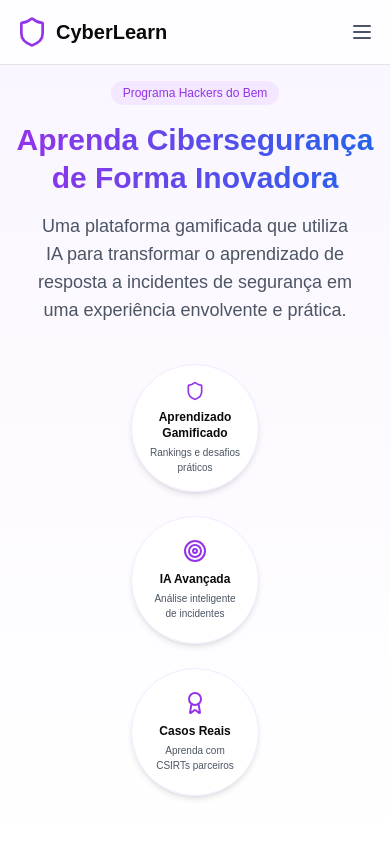
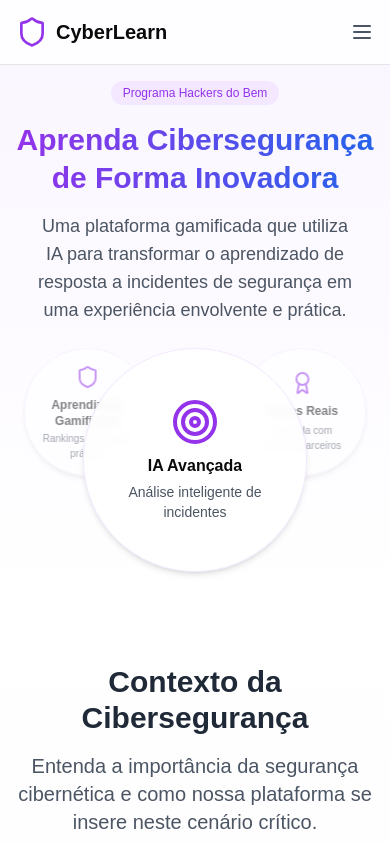
Before and after one commit to gt-rnp-lfi/gt-rnp-lfi.github.io, a Next.js app in the folder rnp-landingpage/: page / in a window 390 px wide. Shown: the top 844 px of the page. Built offline with nearby package versions, Linux system fonts and the light colour scheme.

Commit message:
Refactor: estiliza os círculos decorativos em mobile e adequa espaçametos em telas maiores

```diff
--- a/rnp-landingpage/components/context-section.tsx
+++ b/rnp-landingpage/components/context-section.tsx
@@ -28,11 +28,11 @@ const contextItems = [
 
 export default function ContextSection() {
   return (
-    <section className="relative w-full min-h-screen bg-gradient-to-b from-white to-purple-50 overflow-hidden">
+    <section className="relative w-full bg-gradient-to-b from-white to-purple-50 overflow-hidden">
       <div className="absolute inset-0 w-full h-full -z-10">
         {/* Elementos decorativos similares se necessário */}
       </div>
-      <div className="container mx-auto px-4 py-20 relative z-10">
+      <div className="container mx-auto px-4 py-16 relative z-10">
         <motion.div
           initial={{ opacity: 0, y: 20 }}
           whileInView={{ opacity: 1, y: 0 }}
--- a/rnp-landingpage/components/hero-section.tsx
+++ b/rnp-landingpage/components/hero-section.tsx
@@ -2,6 +2,9 @@
 
 import { motion } from 'framer-motion'
 import { Shield, Award, Target } from 'lucide-react'
+import useEmblaCarousel from 'embla-carousel-react'
+import Autoplay from 'embla-carousel-autoplay'
+import { useCallback, useEffect, useState } from 'react'
 
 const features = [
   { icon: Shield, title: 'Aprendizado Gamificado', description: 'Rankings e desafios práticos' },
@@ -10,24 +13,74 @@ const features = [
 ]
 
 export default function HeroSection() {
-  const FeatureCircle = ({ feature }: { feature: typeof features[0] }) => {
+  const [emblaRef, emblaApi] = useEmblaCarousel(
+    {
+      loop: true,
+      align: 'center',
+      skipSnaps: false,
+    },
+    [Autoplay({ delay: 5000, stopOnInteraction: false })]
+  )
+
+  const [selectedIndex, setSelectedIndex] = useState(0)
+
+  useEffect(() => {
+    if (!emblaApi) return
+
+    emblaApi.on('select', () => {
+      setSelectedIndex(emblaApi.selectedScrollSnap())
+    })
+  }, [emblaApi])
+
+  const scrollPrev = useCallback(() => {
+    if (emblaApi) emblaApi.scrollPrev()
+  }, [emblaApi])
+
+  const scrollNext = useCallback(() => {
+    if (emblaApi) emblaApi.scrollNext()
+  }, [emblaApi])
+
+  const FeatureCircle = ({
+    feature,
+    isCenter,
+    isStatic = false
+  }: {
+    feature: typeof features[0],
+    isCenter: boolean,
+    isStatic?: boolean
+  }) => {
     const { icon: Icon, title, description } = feature
+
+    const content = (
+      <div className="flex flex-col items-center max-h-full">
+        <Icon className={`${isCenter ? 'h-12 w-12' : 'h-6 w-6'} text-purple-600 mb-2 flex-shrink-0`} />
+        <h3 className={`${isCenter ? 'text-base' : 'text-xs'} font-semibold mb-1 line-clamp-2`}>{title}</h3>
+        <p className={`${isCenter ? 'text-sm' : 'text-[10px]'} text-gray-600 line-clamp-2`}>{description}</p>
+      </div>
+    )
+
+    if (isStatic) {
+      return (
+        <div className="flex flex-col items-center justify-center text-center bg-white/90 backdrop-blur-sm p-8 rounded-full shadow-md border border-purple-100 aspect-square">
+          {content}
+        </div>
+      )
+    }
+
     return (
       <motion.div
-        className="flex flex-col items-center justify-center text-center bg-white/90 backdrop-blur-sm p-4 sm:p-6 rounded-full shadow-md border border-purple-100 w-32 h-32 sm:w-40 sm:h-40 md:w-48 md:h-48"
+        className="flex flex-col items-center justify-center text-center bg-white/90 backdrop-blur-sm p-4 rounded-full shadow-md border border-purple-100 aspect-square"
         initial={{ scale: 0.9, opacity: 0 }}
         animate={{ scale: 1, opacity: 1 }}
         transition={{ duration: 0.5 }}
       >
-        <Icon className="h-6 w-6 sm:h-8 sm:w-8 md:h-10 md:w-10 text-purple-600 mb-2" />
-        <h3 className="text-xs sm:text-sm font-semibold mb-1">{title}</h3>
-        <p className="text-[10px] sm:text-xs text-gray-600">{description}</p>
+        {content}
       </motion.div>
     )
   }
 
   return (
-    <div className="relative min-h-screen w-full flex flex-col justify-between bg-gradient-to-b from-purple-50 to-white overflow-hidden">
+    <div className="relative min-h-[600px] sm:min-h-[800px] w-full flex flex-col bg-gradient-to-b from-purple-50 to-white overflow-hidden">
       {/* Background Decoration - Ajustado para melhor responsividade */}
       <div className="absolute inset-0 w-full h-full -z-10 overflow-hidden">
         <div
@@ -41,7 +94,7 @@ export default function HeroSection() {
       </div>
 
       {/* Conteúdo Principal */}
-      <div className="container mx-auto px-4 relative z-10 flex-1 flex flex-col items-center
+      <div className="container mx-auto px-4 relative z-10 flex flex-col items-center
         pt-20 sm:pt-24 md:pt-32"> {/* Ajustado padding-top para compensar navbar fixa */}
         <motion.div
           initial={{ opacity: 0, y: 20 }}
@@ -73,11 +126,59 @@ export default function HeroSection() {
         </motion.div>
       </div>
 
-      {/* Feature Circles - Ajustado para melhor responsividade */}
-      <div className="w-full px-4 pb-12 sm:pb-16 md:pb-20">
-        <div className="flex flex-col sm:flex-row justify-center items-center gap-6 sm:gap-8 md:gap-12 max-w-6xl mx-auto">
+      {/* Feature Circles - Layout reajustado */}
+      <div className="w-full px-4">
+        {/* Versão Mobile com Carrossel */}
+        <div className="sm:hidden">
+          <div className="overflow-visible relative w-full" ref={emblaRef}>
+            <div className="flex">
+              {features.map((feature, index) => (
+                <div
+                  key={`mobile-${index}`}
+                  className="flex-[0_0_100%] relative flex justify-center"
+                  style={{
+                    transform: selectedIndex === index
+                      ? 'translateX(0)'
+                      : selectedIndex === (index + 1) % features.length
+                      ? 'translateX(70%)'
+                      : 'translateX(-70%)',
+                    zIndex: selectedIndex === index ? 20 : 10
+                  }}
+                >
+                  <div
+                    className={`transition-all duration-500 ease-in-out transform
+                      ${selectedIndex === index
+                        ? 'w-56'
+                        : 'w-32 opacity-50'}`}
+                  >
+                    <FeatureCircle
+                      feature={feature}
+                      isCenter={selectedIndex === index}
+                    />
+                  </div>
+                </div>
+              ))}
+            </div>
+          </div>
+        </div>
+
+        {/* Versão Desktop Estática */}
+        <div className="hidden sm:flex justify-center items-center gap-8 md:gap-12 max-w-6x1 mx-auto">
           {features.map((feature, index) => (
-            <FeatureCircle key={index} feature={feature} />
+            <motion.div
+              key={`desktop-${index}`}
+              className="w-56"
+              initial={{ opacity: 0, y: 20 }}
+              whileInView={{ opacity: 1, y: 0 }}
+              transition={{ duration: 0.5, delay: index * 0.1 }}
+              viewport={{ once: true }}
+            >
+              <FeatureCircle
+                feature={feature}
+                isCenter={true}
+                isStatic={true}
+              />
+            </motion.div>
           ))}
         </div>
       </div>
--- a/rnp-landingpage/package.json
+++ b/rnp-landingpage/package.json
@@ -15,6 +15,8 @@
     "@radix-ui/react-slot": "^1.1.1",
     "class-variance-authority": "^0.7.1",
     "clsx": "^2.1.1",
+    "embla-carousel-autoplay": "^8.5.2",
+    "embla-carousel-react": "^8.5.2",
     "framer-motion": "^11.16.4",
     "lucide-react": "^0.469.0",
     "next": "15.1.4",
```
Also changed, not shown: 1 other file (tests, documents, lock files or other folders).
